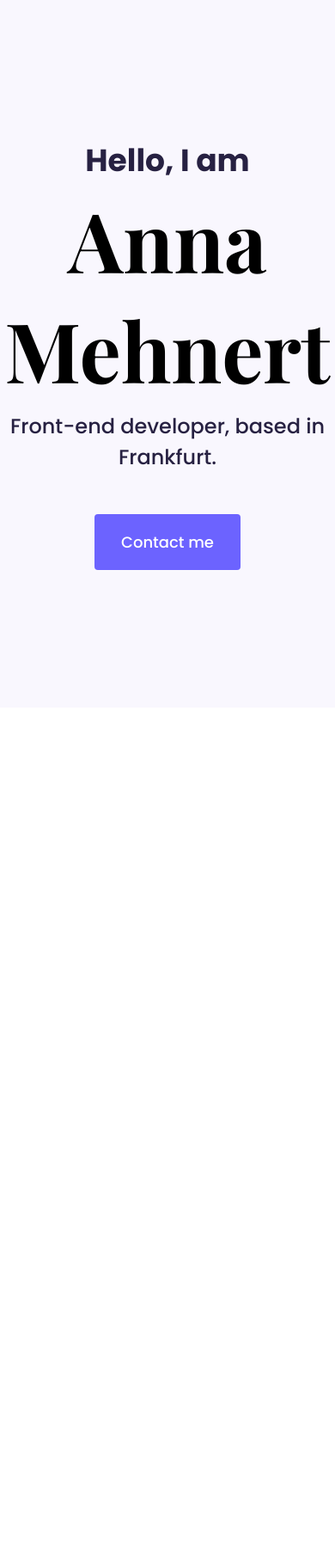
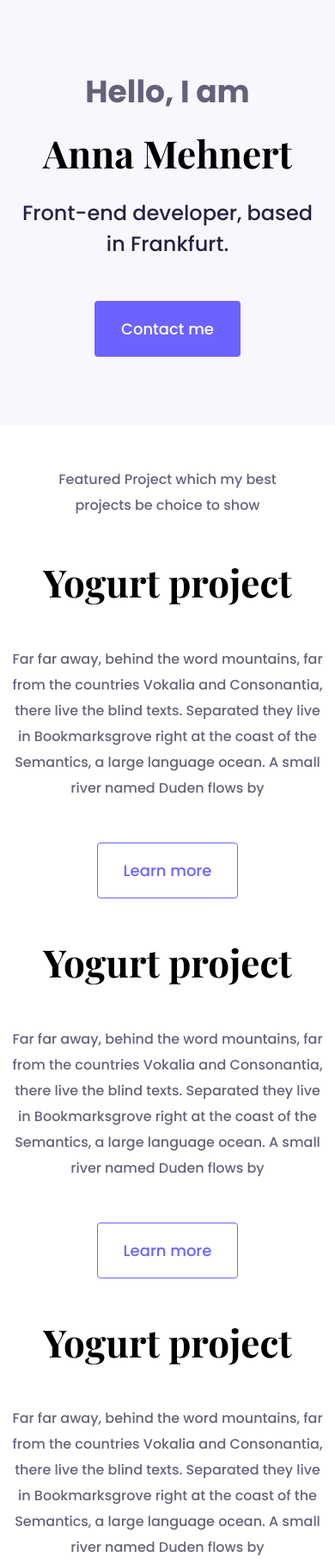
Before and after one commit to AnnaFLM/portfolio-project, a plain HTML site: page index.html in a window 390 px wide. Shown: the top 1818 px of the page at 86% size. Before the commit the page ends 844 px from the top, so only its background shows below. Drawn offline with nearby package versions, Linux system fonts and the light colour scheme.

Commit message:
integrated homepage content design

```diff
--- a/index.html
+++ b/index.html
@@ -40,5 +40,61 @@
         <a href="#" class="btn btn-branding">Contact me</a>
       </div>
     </div>
+    <p class="text-center m-5">
+      Featured Project which my best projects be choice to show
+    </p>
+    <div class="container">
+      <div class="row mb-5">
+        <div class="col d-none d-lg-block">
+          <img src="images/yogurt.png" class="img-fluid" alt="yogurt-project" />
+        </div>
+        <div class="col">
+          <div class="project-description">
+            <h2 class="mb-5">Yogurt project</h2>
+            <p class="mb-5">
+              Far far away, behind the word mountains, far from the countries
+              Vokalia and Consonantia, there live the blind texts. Separated
+              they live in Bookmarksgrove right at the coast of the Semantics, a
+              large language ocean. A small river named Duden flows by
+            </p>
+            <a href="#" class="btn btn-branding-outline">Learn more</a>
+          </div>
+        </div>
+      </div>
+      <div class="row mb-5">
+        <div class="col d-none d-lg-block">
+          <img src="images/yogurt.png" class="img-fluid" alt="yogurt-project" />
+        </div>
+        <div class="col">
+          <div class="project-description">
+            <h2 class="mb-5">Yogurt project</h2>
+            <p class="mb-5">
+              Far far away, behind the word mountains, far from the countries
+              Vokalia and Consonantia, there live the blind texts. Separated
+              they live in Bookmarksgrove right at the coast of the Semantics, a
+              large language ocean. A small river named Duden flows by
+            </p>
+            <a href="#" class="btn btn-branding-outline">Learn more</a>
+          </div>
+        </div>
+      </div>
+      <div class="row mb-5">
+        <div class="col d-none d-lg-block">
+          <img src="images/yogurt.png" class="img-fluid" alt="yogurt-project" />
+        </div>
+        <div class="col">
+          <div class="project-description">
+            <h2 class="mb-5">Yogurt project</h2>
+            <p class="mb-5">
+              Far far away, behind the word mountains, far from the countries
+              Vokalia and Consonantia, there live the blind texts. Separated
+              they live in Bookmarksgrove right at the coast of the Semantics, a
+              large language ocean. A small river named Duden flows by
+            </p>
+            <a href="#" class="btn btn-branding-outline">Learn more</a>
+          </div>
+        </div>
+      </div>
+    </div>
   </body>
 </html>
--- a/styles/styles.css
+++ b/styles/styles.css
@@ -29,9 +29,15 @@
   line-height: 128px;
 }
 
+h2 {
+  font-size: 64px;
+}
+
 p {
-  font-weight: bold;
-  color: #272142;
+  font-weight: normal;
+  font-size: 16px;
+  line-height: 30px;
+  color: rgba(39, 33, 66, 0.7);
 }
 
 .hero {
@@ -65,3 +71,36 @@
   font-size: 18px;
   padding: 18px 30px;
 }
+
+.btn-branding-outline {
+  color: var(--branding-color);
+  border: 1px solid var(--branding-color);
+  border-radius: 4px;
+  line-height: 27px;
+  font-size: 18px;
+  padding: 18px 30px;
+}
+
+.project-description {
+  padding: 120px 60px;
+}
+
+@media (max-width: 900px) {
+  h1 {
+    font-size: 44px;
+    line-height: 2;
+  }
+
+  h2 {
+    font-size: 44px;
+  }
+
+  .hero {
+    padding: 80px 20px;
+  }
+
+  .project-description {
+    padding: 0;
+    text-align: center;
+  }
+}
```
Also changed, not shown: images/dictionary.png (added), images/weather.png (added), images/yogurt.png (added).
